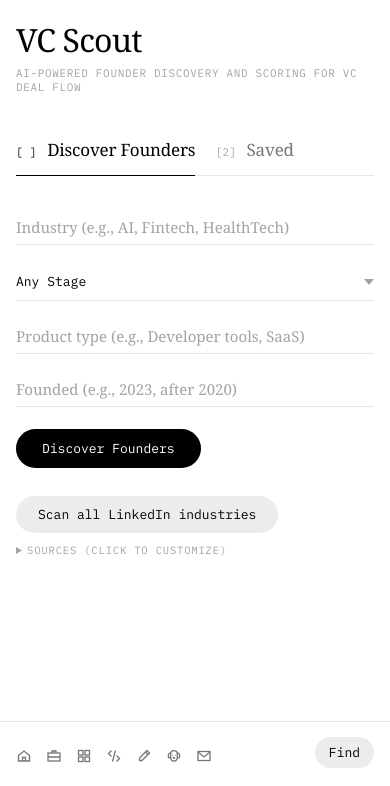
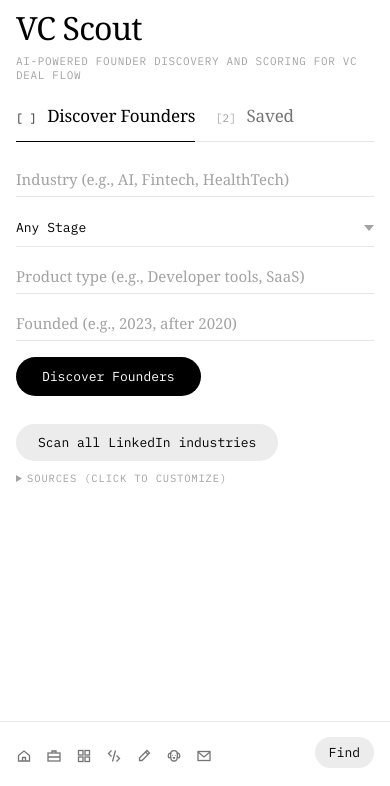
Before and after one commit to joyjcai88-collab/founder-scraper, a FastAPI app: page / in a window 390 px wide. Shown: the part 58-844 px from the top of the page. Run offline with FastAPI, Linux system fonts and the light colour scheme; data that the repository does not hold is empty.

Commit message:
Tighter spacing on phones and tablets
Co-Authored-By: Claude Opus 5.5 <noreply@anthropic.com>

```diff
--- a/templates/index.html
+++ b/templates/index.html
@@ -570,9 +570,11 @@
     .op-loading .spinner { display: inline-block; width: 16px; height: 16px; border: 1px solid var(--border); border-top-color: var(--accent); border-radius: 50%; animation: spin 0.7s linear infinite; margin-bottom: 12px; }
 
     @media (max-width: 640px) {
-      .container { padding: 24px 16px 120px; }
+      .container { padding: 12px 16px 120px; }
       h1 { font-size: 32px; }
-      .discover-form { grid-template-columns: 1fr; gap: 18px; }
+      .subtitle { margin-bottom: 22px; }
+      .tabs { margin-bottom: 20px; }
+      .discover-form { grid-template-columns: 1fr; gap: 12px; }
       .op-row { grid-template-columns: 1fr; }
       .outreach-bar { padding: 14px 20px; gap: 12px; }
       .tabs { gap: 20px; }
```
